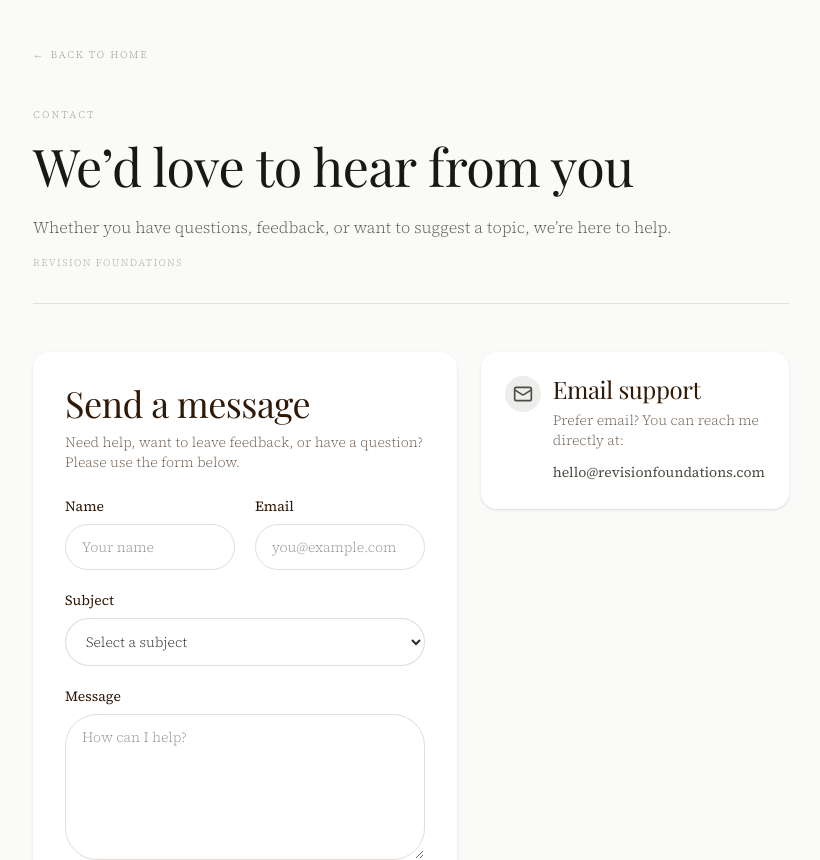
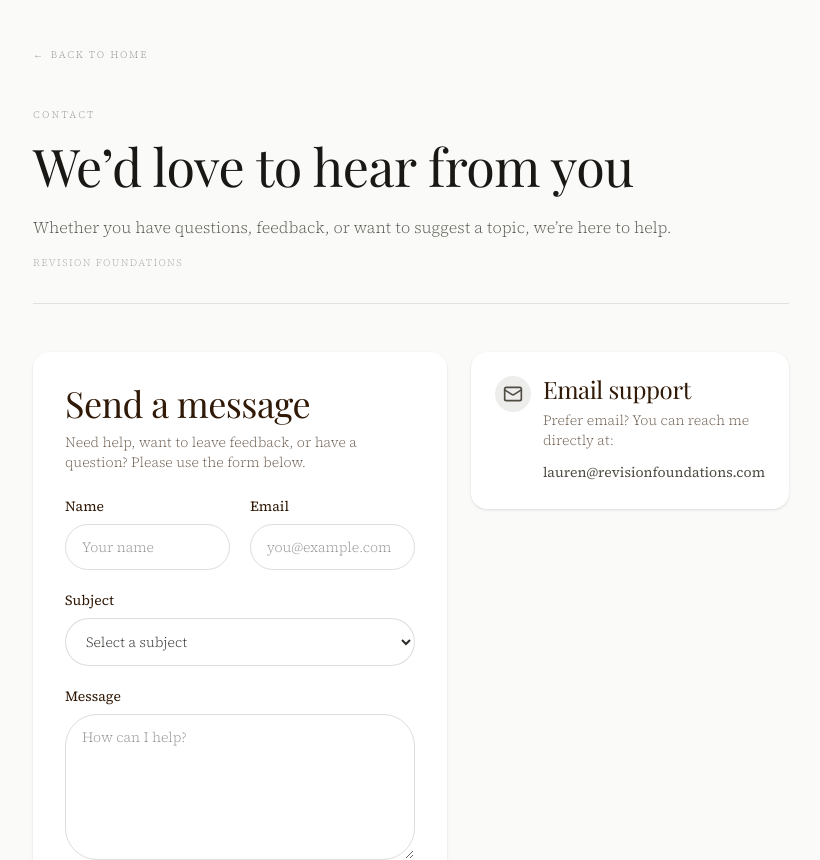
Before and after one commit to laurencaitlinemmerson-tech/revision-foundations-saas, a Next.js app: page /contact in a window 1280 px wide. Shown: the top 860 px of the page, without its empty margins (229-1049 px from the left). Built offline with nearby package versions, Linux system fonts and the light colour scheme; no server answers; a web font is replaced by a local one.

Commit message:
Update page.tsx

```diff
--- a/src/app/contact/page.tsx
+++ b/src/app/contact/page.tsx
@@ -223,7 +223,7 @@ export default function ContactPage() {
                   href="mailto:hello@revisionfoundations.com"
                   className="mt-3 inline-block text-sm font-medium text-[var(--purple)] hover:underline"
                 >
-                  hello@revisionfoundations.com
+                  lauren@revisionfoundations.com
                 </a>
               </div>
             </div>
```
